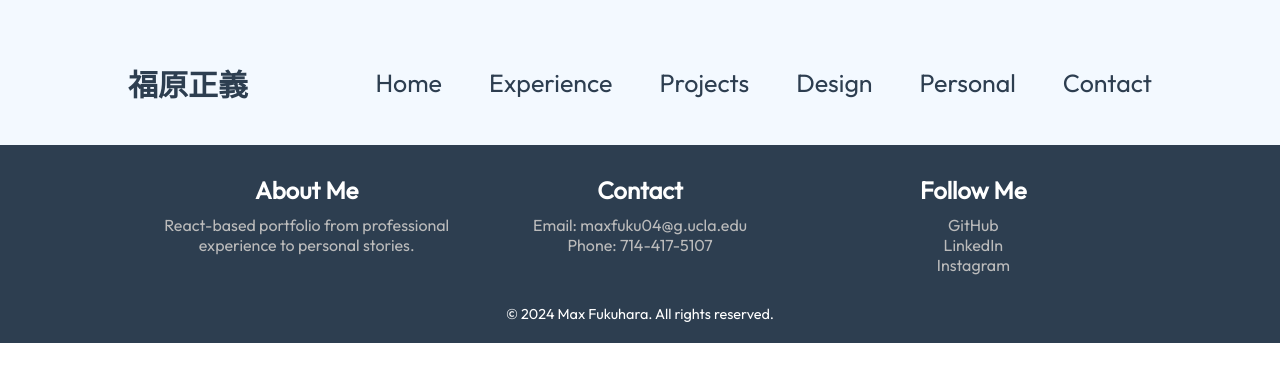
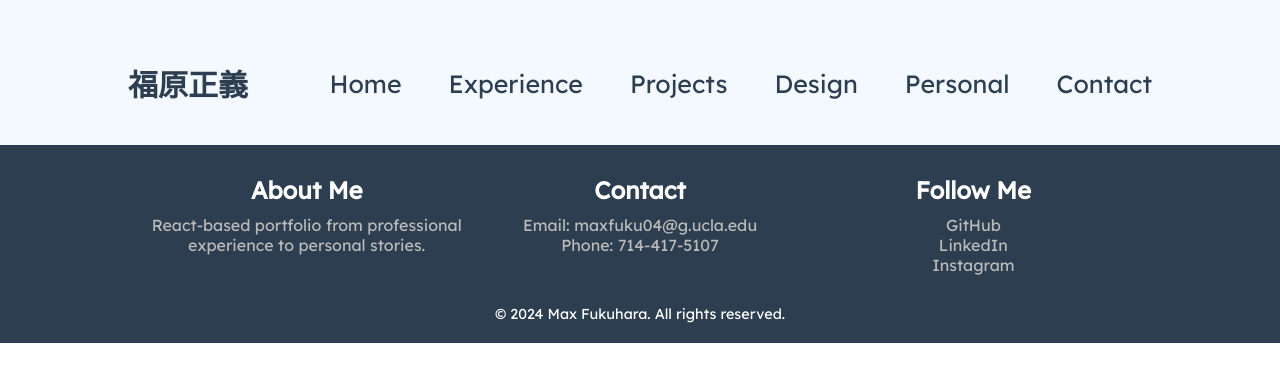
Before and after one commit to maxfukuh4ra/portfolio, a React (Vite) app: page / in a window 1280 px wide. Shown: the top 382 px of the page. Built offline with nearby package versions, Linux system fonts and the light colour scheme.

Commit message:
[font] - lexend

```diff
--- a/src/index.css
+++ b/src/index.css
@@ -1,8 +1,10 @@
+@import url('https://fonts.googleapis.com/css2?family=Lexend&display=swap');
+
 * {
   box-sizing: border-box;
   margin: 0;
   padding: 0;
-  font-family: "Outfit", Arial, Helvetica, sans-serif;
+  font-family: "Lexend", Arial, Helvetica, sans-serif;
 
 }
 
```
